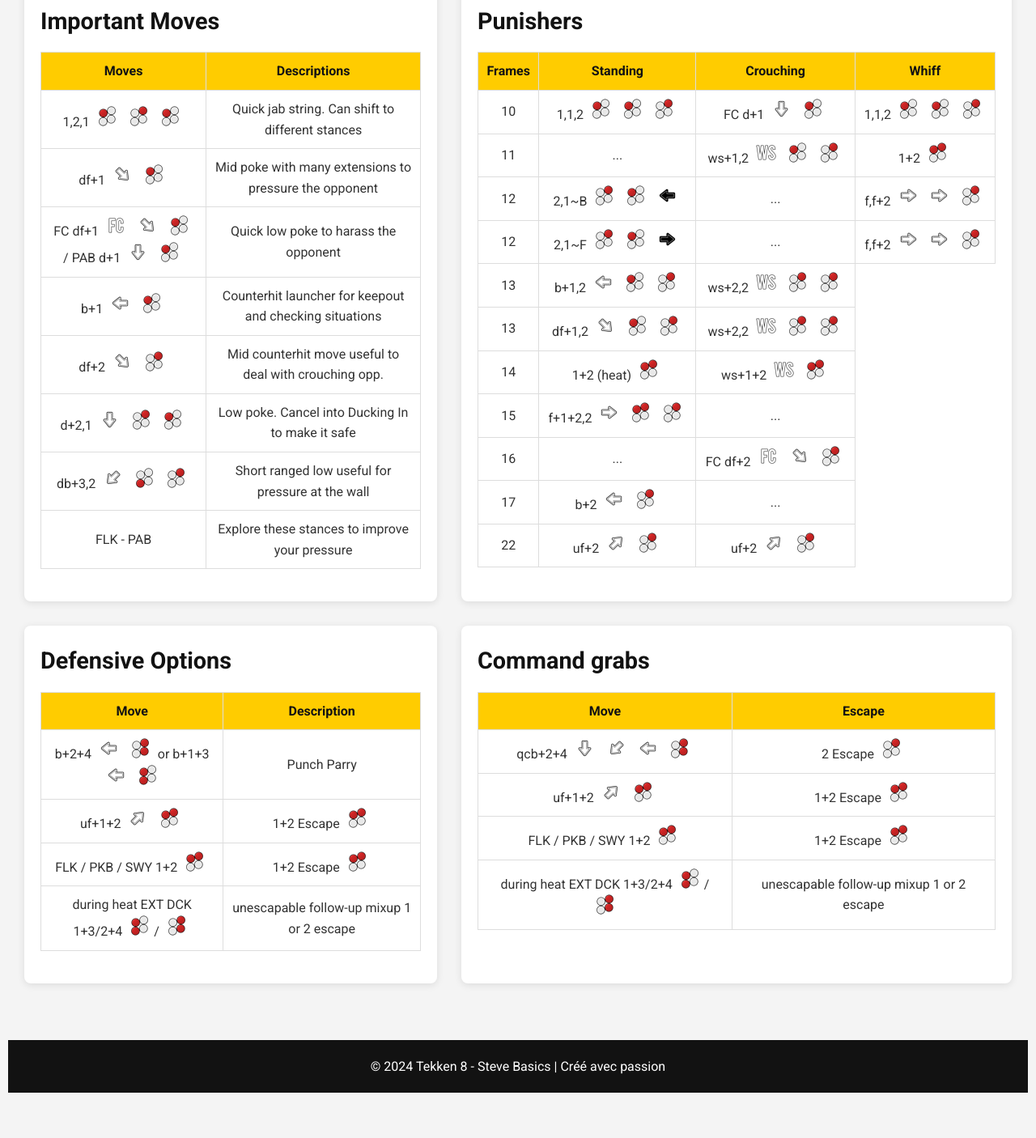
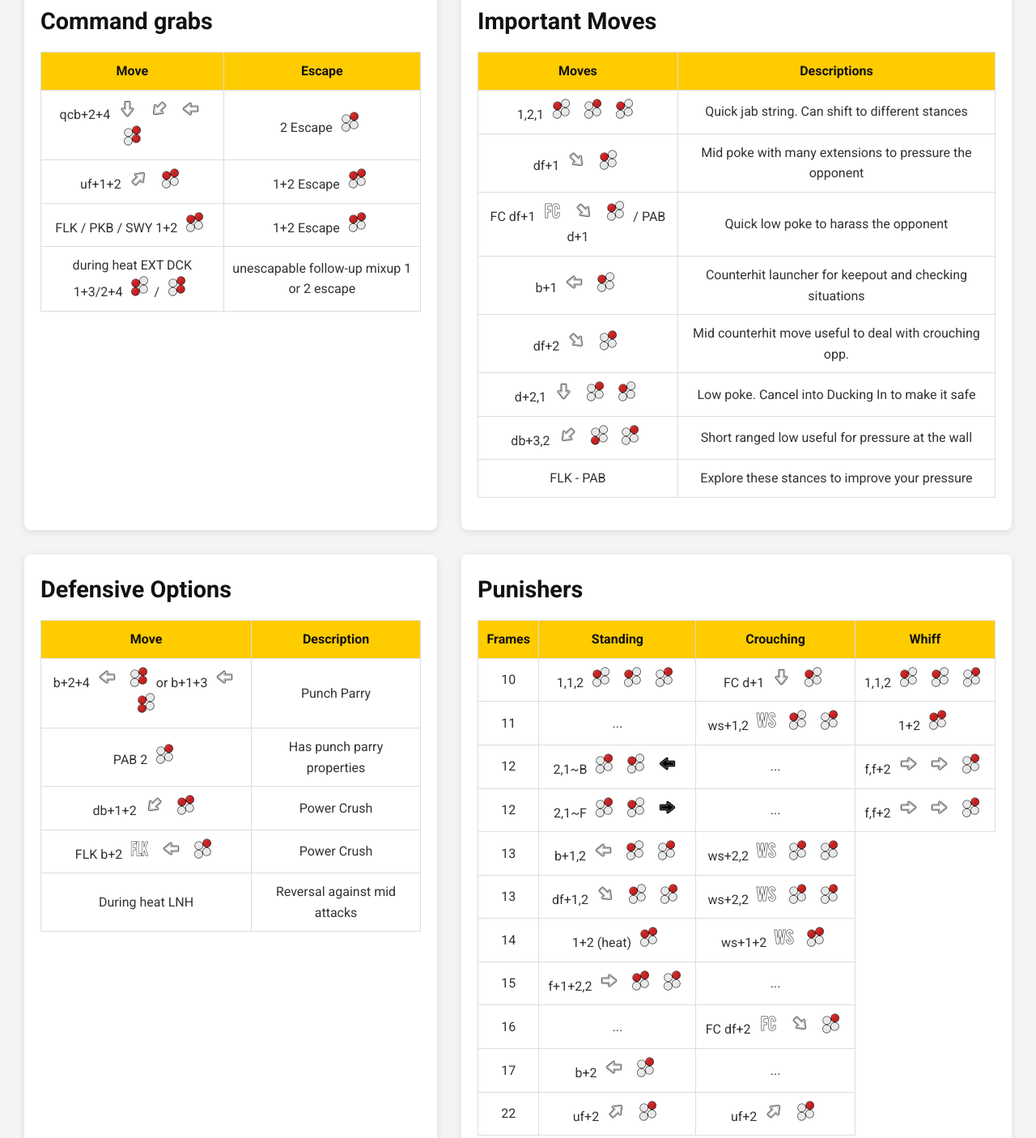
Before and after one commit to just-nk/steve, a plain HTML site: page index.html in a window 1280 px wide. Shown: the part 217-1623 px from the top of the page at 81% size. Before the commit the page ends 1577 px from the top, so only its background shows below. Drawn offline with Linux system fonts and the light colour scheme.

Commit message:
Update index.html

```diff
--- a/index.html
+++ b/index.html
@@ -1,3 +1,4 @@
+
 <!DOCTYPE html>
 <html lang="fr">
 <head>
@@ -16,7 +17,7 @@
         <nav>
             <ul>
                 <li><a href="#punishers">Punishers</a></li>
-                <li><a href="#Moves">Important Moves</a></li>
+                <li><a href="#moves">Important Moves</a></li>
                 <li><a href="#grabs">Command Grabs</Command></a></li>
                 <li><a href="#defense">Defensive options</a></li>
                 <li><a href="#followups">Guaranteed Follow-ups</a></li>
@@ -26,9 +27,62 @@
     </header>
 
     <!-- Contenu principal -->
-    <main>
+<main>
 
-        <section id="Moves">
+        <section id="grabs">
+            <h2>Command grabs</h2>
+            <table>
+                <tr>
+                    <th>Move</th>
+                    <th>Escape</th>
+                </tr>
+                <!-- Ajoutez les moves ici -->
+                <tr>
+                    <td>qcb+2+4
+                        <img src="images/d.png" alt="uf">
+                        <img src="images/db.png" alt="uf">
+                        <img src="images/b.png" alt="uf">
+                        <img src="images/24.png" alt="2">
+                    </td>
+                    <td>2 Escape
+                        <img src="images/2.png" alt="2">
+                    </td>
+                </tr>
+
+                <tr>
+                    <td>uf+1+2
+                        <img src="images/uf.png" alt="uf">
+                        <img src="images/12.png" alt="uf">
+                        </td>
+                    <td>1+2 Escape
+                        <img src="images/12.png" alt="2">
+                    </td>
+                </tr>
+
+                <tr>
+                    <td>FLK / PKB / SWY 1+2
+                        <img src="images/12.png" alt="uf">
+                        </td>
+                    <td>1+2 Escape
+                        <img src="images/12.png" alt="2">
+                    </td>
+                </tr>
+
+                <tr>
+                    <td>during heat
+                        EXT DCK 1+3/2+4
+                        <img src="images/13.png" alt="uf">/
+                        <img src="images/24.png" alt="uf">
+                        </td>
+                    <td>unescapable
+                        follow-up mixup 1 or 2 escape
+                    </td>
+                </tr>
+
+            </table>
+        </section>
+
+        <section id="moves" >
             <h2>Important Moves</h2>
             <table>
                 <tr>
@@ -59,8 +113,6 @@
                         <img src="images/df.png" alt="2">
                         <img src="images/1.png" alt="1">
                         / PAB d+1
-                        <img src="images/d.png" alt="1">
-                        <img src="images/1.png" alt="2">
                     </td>
                 <td>Quick low poke to harass the opponent</td>
                 </tr>
@@ -103,6 +155,60 @@
                     <td>FLK - PAB</td>
                 <td>Explore these stances to improve your pressure</td>
                 </tr>
+            </table>
+        </section>
+
+        <section id="defense">
+            <h2>Defensive Options</h2>
+            <table>
+                <tr>
+                    <th>Move</th>
+                    <th>Description</th>
+                </tr>
+                <!-- Ajoutez les moves ici -->
+                <tr>
+                    <td>b+2+4
+                        <img src="images/b.png" alt="uf">
+                        <img src="images/24.png" alt="2">
+                        or b+1+3
+                        <img src="images/b.png" alt="uf">
+                        <img src="images/13.png" alt="2">
+                    </td>
+                    <td>Punch Parry</td>
+                </tr>
+
+                <tr>
+                    <td>PAB 2
+                        <img src="images/2.png" alt="uf">
+                        </td>
+                    <td>Has punch parry properties
+                    </td>
+                </tr>
+
+                <tr>
+                    <td>db+1+2
+                        <img src="images/db.png" alt="uf">
+                        <img src="images/12.png" alt="uf">
+                        </td>
+                    <td>Power Crush
+                    </td>
+                </tr>
+                <tr>
+                    <td>FLK b+2
+                        <img src="images/FLK.png" alt="uf">
+                        <img src="images/b.png" alt="uf">
+                        <img src="images/2.png" alt="uf">
+                        </td>
+                    <td>Power Crush
+                    </td>
+                </tr>
+
+                <tr>
+                    <td>During heat LNH</td>
+                    <td>Reversal against mid attacks</td>
+                </tr>
+
+
             </table>
         </section>
 
@@ -256,116 +362,8 @@
                         </table>
                     </section>
 
-        <section id="defense">
-                        <h2>Defensive Options</h2>
-                        <table>
-                            <tr>
-                                <th>Move</th>
-                                <th>Description</th>
-                            </tr>
-                            <!-- Ajoutez les moves ici -->
-                            <tr>
-                                <td>b+2+4
-                                    <img src="images/b.png" alt="uf">
-                                    <img src="images/24.png" alt="2">
-                                    or b+1+3
-                                    <img src="images/b.png" alt="uf">
-                                    <img src="images/13.png" alt="2">
-                                </td>
-                                <td>Punch Parry</td>
-                            </tr>
-
-                            <tr>
-                                <td>uf+1+2
-                                    <img src="images/uf.png" alt="uf">
-                                    <img src="images/12.png" alt="uf">
-                                    </td>
-                                <td>1+2 Escape
-                                    <img src="images/12.png" alt="2">
-                                </td>
-                            </tr>
-
-                            <tr>
-                                <td>FLK / PKB / SWY 1+2
-                                    <img src="images/12.png" alt="uf">
-                                    </td>
-                                <td>1+2 Escape
-                                    <img src="images/12.png" alt="2">
-                                </td>
-                            </tr>
-
-                            <tr>
-                                <td>during heat
-                                    EXT DCK 1+3/2+4
-                                    <img src="images/13.png" alt="uf">/
-                                    <img src="images/24.png" alt="uf">
-                                    </td>
-                                <td>unescapable
-                                    follow-up mixup 1 or 2 escape
-                                </td>
-                            </tr>
-
-                        </table>
-                    </section>
-
-        <section id="grabs">
-                <h2>Command grabs</h2>
-                <table>
-                    <tr>
-                        <th>Move</th>
-                        <th>Escape</th>
-                    </tr>
-                    <!-- Ajoutez les moves ici -->
-                    <tr>
-                        <td>qcb+2+4
-                            <img src="images/d.png" alt="uf">
-                            <img src="images/db.png" alt="uf">
-                            <img src="images/b.png" alt="uf">
-                            <img src="images/24.png" alt="2">
-                        </td>
-                        <td>2 Escape
-                            <img src="images/2.png" alt="2">
-                        </td>
-                    </tr>
-
-                    <tr>
-                        <td>uf+1+2
-                            <img src="images/uf.png" alt="uf">
-                            <img src="images/12.png" alt="uf">
-                            </td>
-                        <td>1+2 Escape
-                            <img src="images/12.png" alt="2">
-                        </td>
-                    </tr>
-
-                    <tr>
-                        <td>FLK / PKB / SWY 1+2
-                            <img src="images/12.png" alt="uf">
-                            </td>
-                        <td>1+2 Escape
-                            <img src="images/12.png" alt="2">
-                        </td>
-                    </tr>
-
-                    <tr>
-                        <td>during heat
-                            EXT DCK 1+3/2+4
-                            <img src="images/13.png" alt="uf">/
-                            <img src="images/24.png" alt="uf">
-                            </td>
-                        <td>unescapable
-                            follow-up mixup 1 or 2 escape
-                        </td>
-                    </tr>
-
-                </table>
-            </section>
 
 </main>
 
-    <!-- Pied de page -->
-    <footer>
-        <p>&copy; 2024 Tekken 8 - Steve Basics | Créé avec passion</p>
-    </footer>
 </body>
 </html>
```
